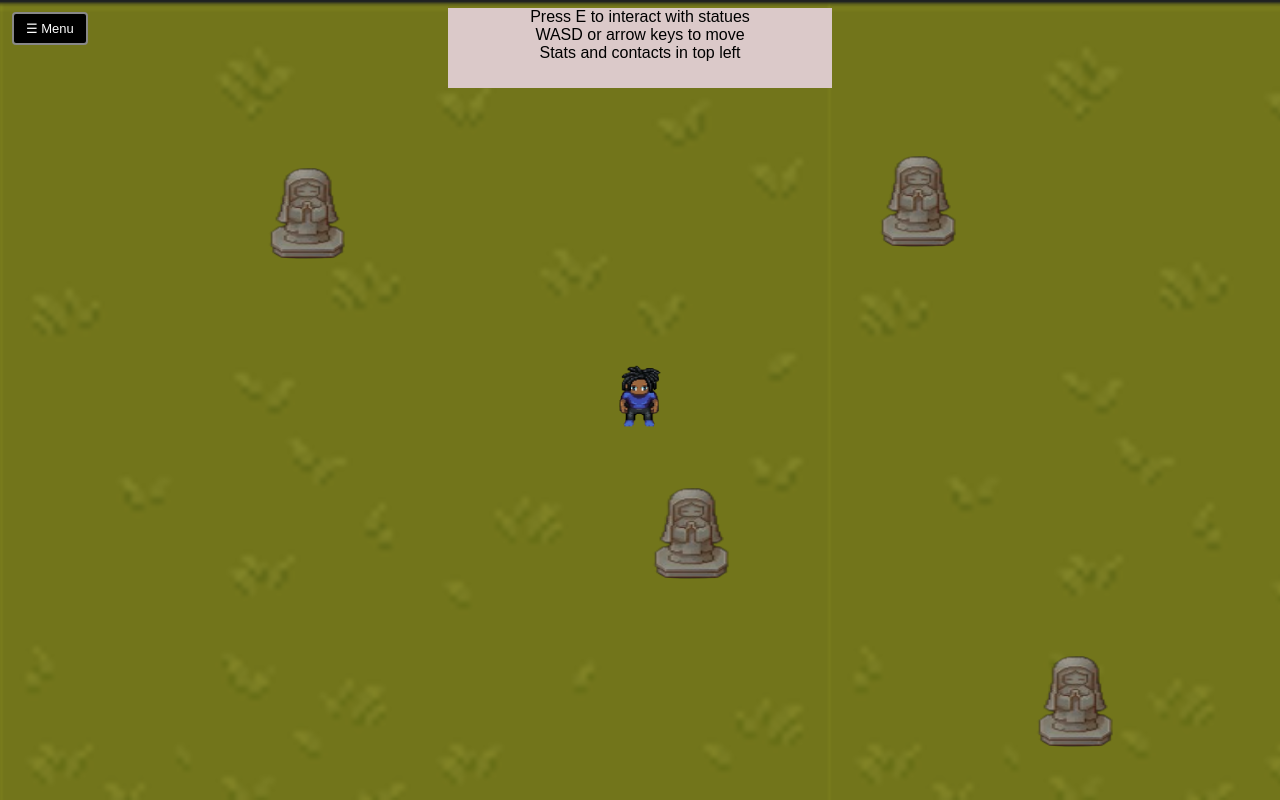
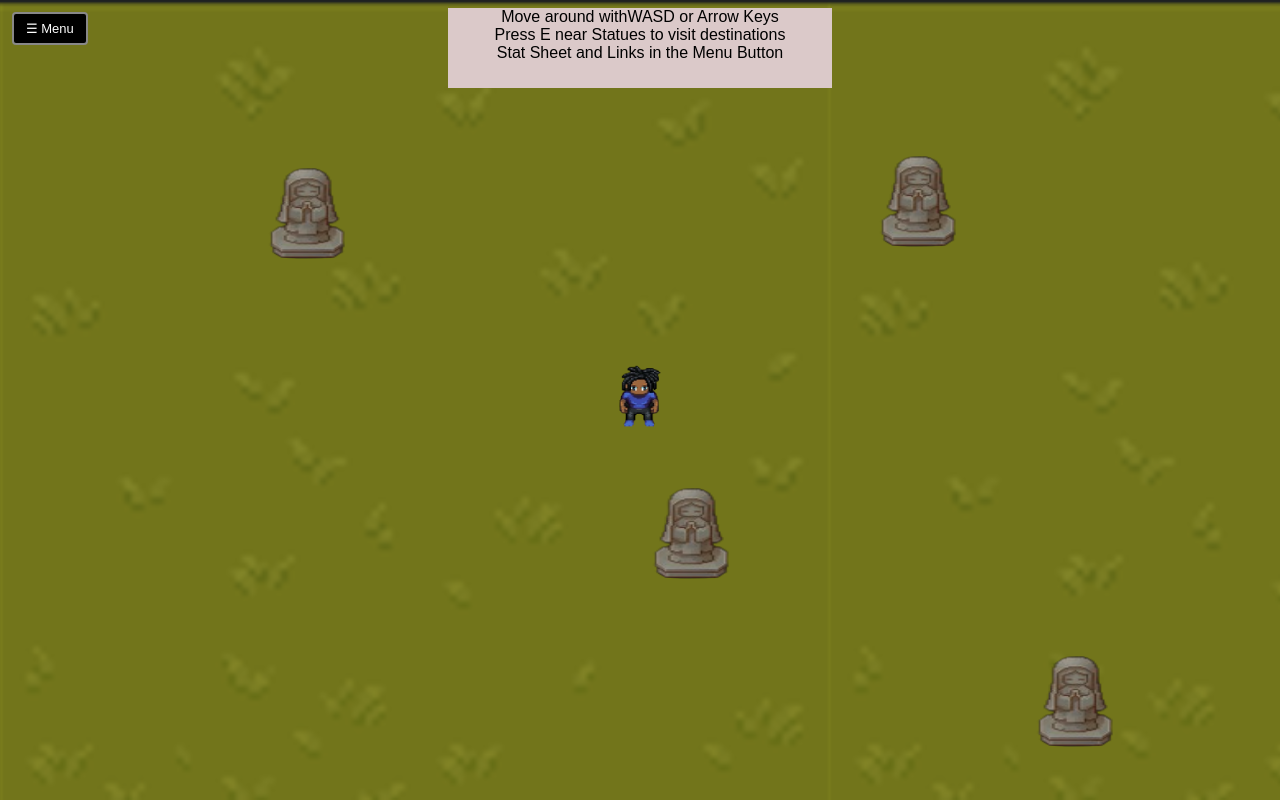
Before and after one commit to NathanielWisdom/GamePortfolio, a website with bundled scripts: page index.html in a window 1280 px wide. Built offline with nearby package versions, Linux system fonts and the light colour scheme.

Commit message:
instructions updated

```diff
--- a/index.html
+++ b/index.html
@@ -32,7 +32,7 @@
 
       <div class="dropdown-section">
         <div class="dropdown-label">Mission</div>
-        <div class="mission-text">Curious, analytical, and adaptable — looking for a collaborative role bridging CS and media.</div>
+        <div class="mission-text">Curious, analytical, and adaptable. Looking for a collaborative role bridging CS and media.</div>
       </div>
 
       <div class="dropdown-section">
@@ -43,9 +43,9 @@
 
     <div id="background">
       <div id="header">
-        Press E to interact with statues<br>
-        WASD or arrow keys to move<br>
-        Stats and contacts in top left
+        Move around withWASD or Arrow Keys<br>
+        Press E near Statues to visit destinations<br>
+        Stat Sheet and Links in the Menu Button<br>
       </div>
 
       <div id="player"></div>
```
